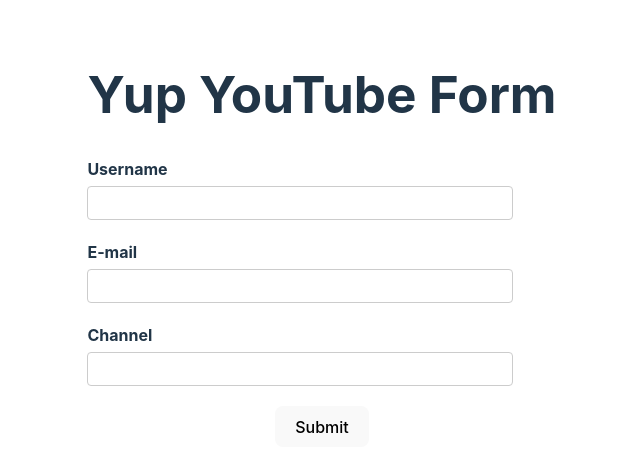
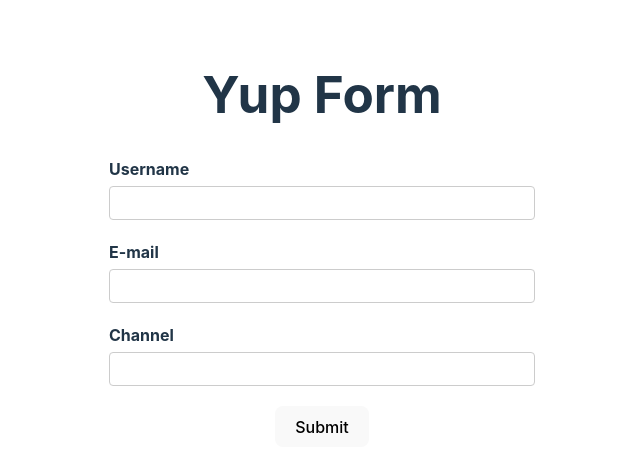
Before and after one commit to thinhphungdev/react-hook-form-demo, a React (Vite) app: page / in a window 1280 px wide. Shown: the top 472 px of the page, without its empty margins (318-958 px from the left). Built offline with nearby package versions, Linux system fonts and the light colour scheme.

Commit message:
intergrate with yup

```diff
--- a/src/components/YupForm.tsx
+++ b/src/components/YupForm.tsx
@@ -36,7 +36,7 @@
 
   return (
     <div>
-      <h1>Yup YouTube Form</h1>
+      <h1>Yup Form</h1>
 
       <form onSubmit={handleSubmit(onSubmit)} noValidate>
         <div className='form-control'>
```
